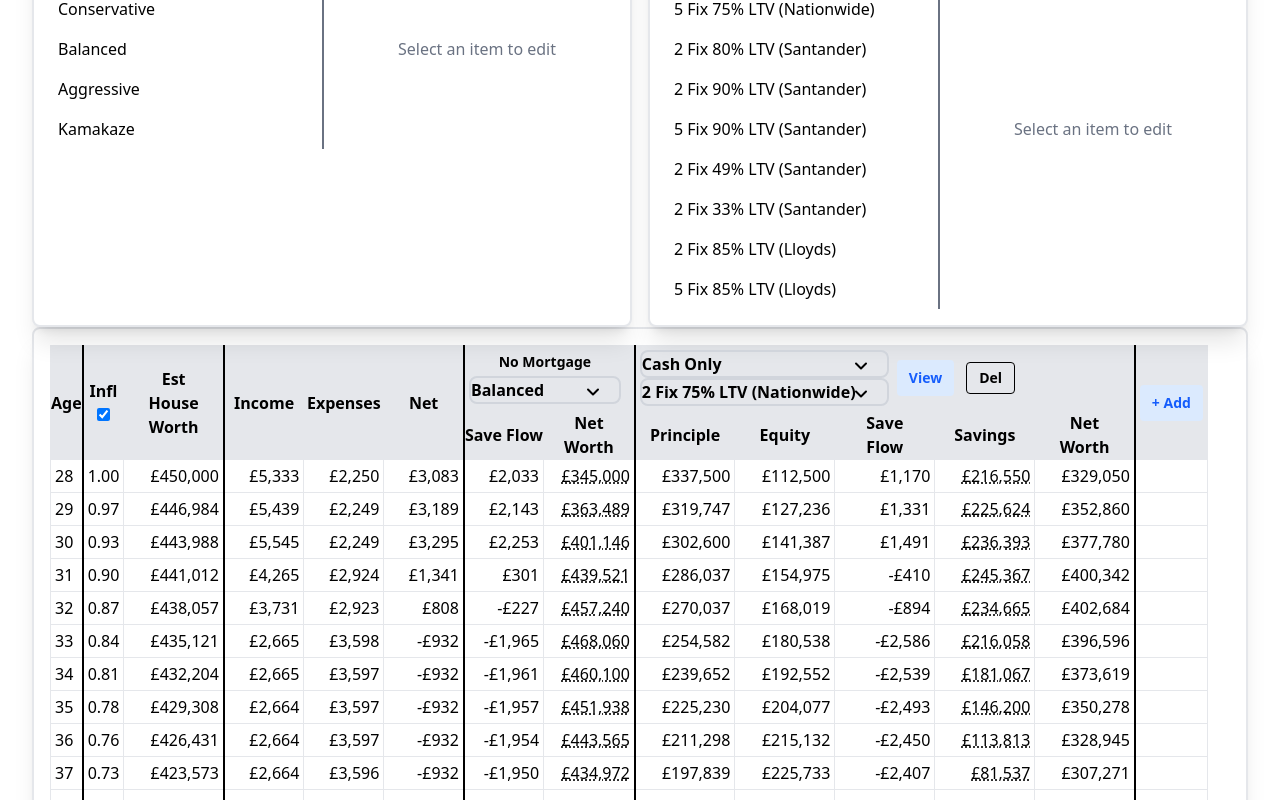
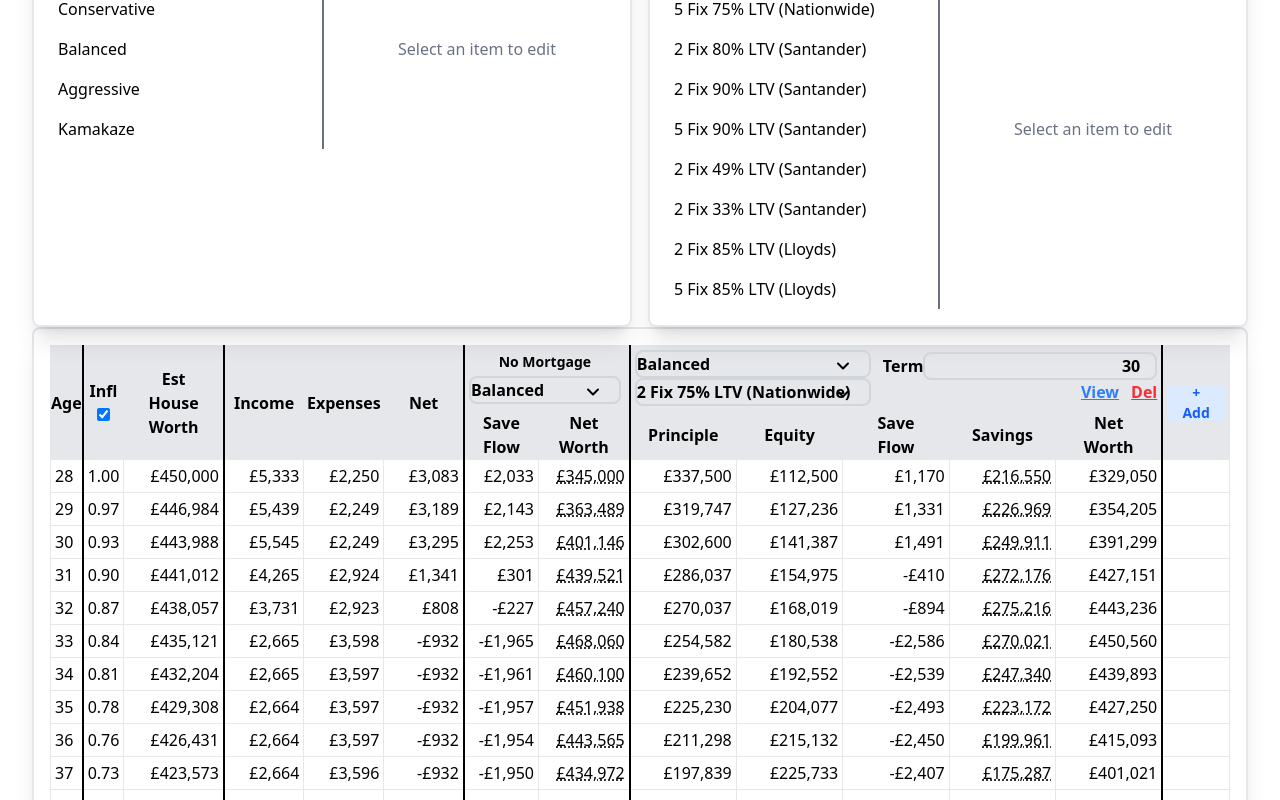
Before and after one commit to jnterry/mortgage-sim, a React (Vite) app: page / in a window 1280 px wide. Both pictures are taken after a click on the button "+ Add". Shown: the part 409-1209 px from the top of the page. Built offline with nearby package versions, Linux system fonts and the light colour scheme.

Commit message:
Add ability to override mortgage terms on per strategy basis

```diff
--- a/src/App.jsx
+++ b/src/App.jsx
@@ -44,7 +44,7 @@ function Content() {
 					/>
 				</Card>
 			</div>
-			<Card className="max-w-[1400px] mx-auto overflow-x-auto">
+			<Card className="max-w-[99vw] mx-auto overflow-x-auto">
 				<ScenarioTable />
 			</Card>
 		</main>
--- a/src/AppContext.tsx
+++ b/src/AppContext.tsx
@@ -30,6 +30,12 @@ interface ScenarioParams {
 	id: string
 	mortgageId: string
 	investmentStrategyId: string
+
+	/**
+	 * Override the default mortgage term - this doesn't affect the mortgage rates etc so is safe to
+	 * override per scenario
+	 */
+	termOverride: number | null
 }
 
 export function useAppState(data: AppData) {
@@ -68,8 +74,9 @@ export function useAppState(data: AppData) {
 				const newId = `scenario-${Date.now()}`
 				setScenarios(old => [...old, {
 					id: newId,
-					investmentStrategyId: data.investmentStrategies[0]?.id!,
+					investmentStrategyId: baselineStrategyId || data.investmentStrategies[0]?.id!,
 					mortgageId: data.mortgages[0]?.id!,
+					termOverride: null,
 				}])
 			},
 			remove: (id: string) => {
@@ -90,6 +97,7 @@ export interface ScenarioResults {
 	id: string
 	strategy: InvestmentStrategy
 	mortgage: MortgageParams
+	termOverride: number | null
 	results: SimulationResultRow[]
 }
 
@@ -118,7 +126,7 @@ export interface AppContextType {
 		add: () => void
 		remove: (id: string) => void
 		update: (id: string, updates: Partial<ScenarioParams>) => void
-		view: (scenario: ScenarioParams) => void
+		view: (scenario: ScenarioResults) => void
 	}
 
 	displayReal: {
@@ -131,8 +139,10 @@ const AppContext = React.createContext<AppContextType | null>(null)
 
 export function AppContextProvider({ children }: { children: React.ReactNode }) {
 
+
 	const data = useAppData()
 	const state = useAppState(data)
+	console.log('scenarios', state.scenarios.items)
 
 	const inflationMultiples = React.useMemo(() => {
 		return computeInflationMultiples(data.globalAssumptions.inflationRate, data.globalAssumptions.simulationYears * 12)
@@ -156,7 +166,11 @@ export function AppContextProvider({ children }: { children: React.ReactNode })
 				id: scenario.id,
 				strategy,
 				mortgage,
-				results: simulateMortgage(data.globalAssumptions, strategy, mortgage),
+				termOverride: scenario.termOverride,
+				results: simulateMortgage(data.globalAssumptions, strategy, {
+					...mortgage,
+					term: scenario.termOverride || mortgage.term,
+				}),
 			}
 		}).filter(Boolean)
 	}, [state.scenarios, data.investmentStrategies, data.mortgages, data.globalAssumptions])
--- a/src/components/ScenarioTable.jsx
+++ b/src/components/ScenarioTable.jsx
@@ -1,5 +1,5 @@
 import React from 'react'
-import { Table, Button, ListSelect } from './UI'
+import { Table, Button, ListSelect, InputNumber } from './UI'
 import { getPortfolioTotal } from '../lib/simcore'
 import { useAppContext } from '../AppContext'
 
@@ -43,7 +43,7 @@ export default function ScenarioTable() {
 							<React.Fragment key={scenario.id}>
 								<Table.Header colSpan={5} thickLeft thickRight>
 									<div className="flex flex-col gap-1 p-1">
-										<div className="flex items-center gap-1">
+										<div className="flex items-center gap-3">
 											<div>
 
 												<ListSelect
@@ -63,21 +63,29 @@ export default function ScenarioTable() {
 													className="block flex-1"
 												/>
 											</div>
-
-												<Button
-													variant="secondary"
-													size="small"
+											<div>
+												<label className="w-full flex flex-row items-center">
+													<span>Term</span>
+													<InputNumber
+														size="sm"
+														value={scenario.termOverride || scenario.mortgage.term}
+														setValue={(val) => ctx.scenarios.update(scenario.id, { termOverride: parseInt(val) ? parseInt(val) : null })}
+													/>
+												</label>
+												<div className="flex flex-row items-center gap-3 w-full justify-end">
+													<span className="cursor-pointer text-blue-500 underline"
 													onClick={() => ctx.scenarios.view(scenario)}
 												>
 													View
-												</Button>
-												<Button
-													variant="error"
-													size="small"
+													</span>
+													<span className="cursor-pointer text-red-500 underline"
 													onClick={() => ctx.scenarios.remove(scenario.id)}
 												>
 													Del
-											</Button>
+													</span>
+												</div>
+											</div>
+
 										</div>
 									</div>
 								</Table.Header>
```
